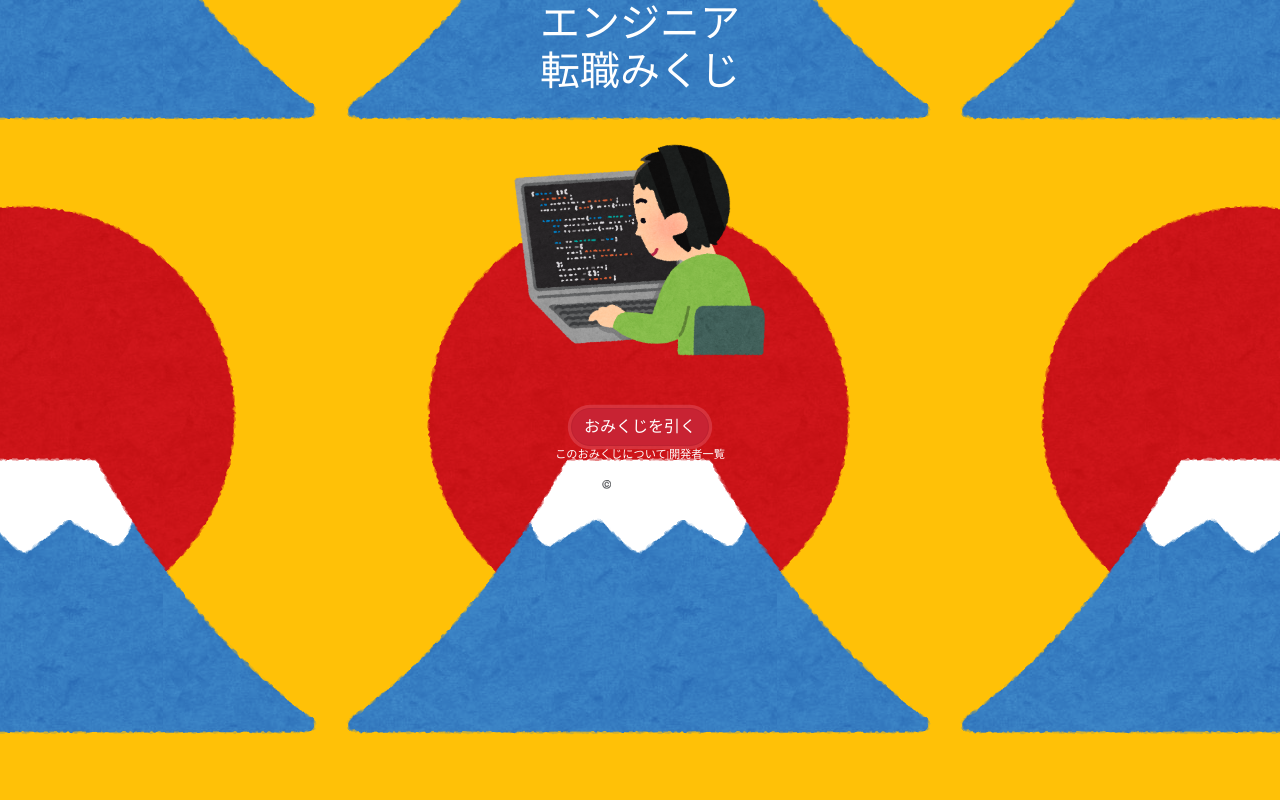
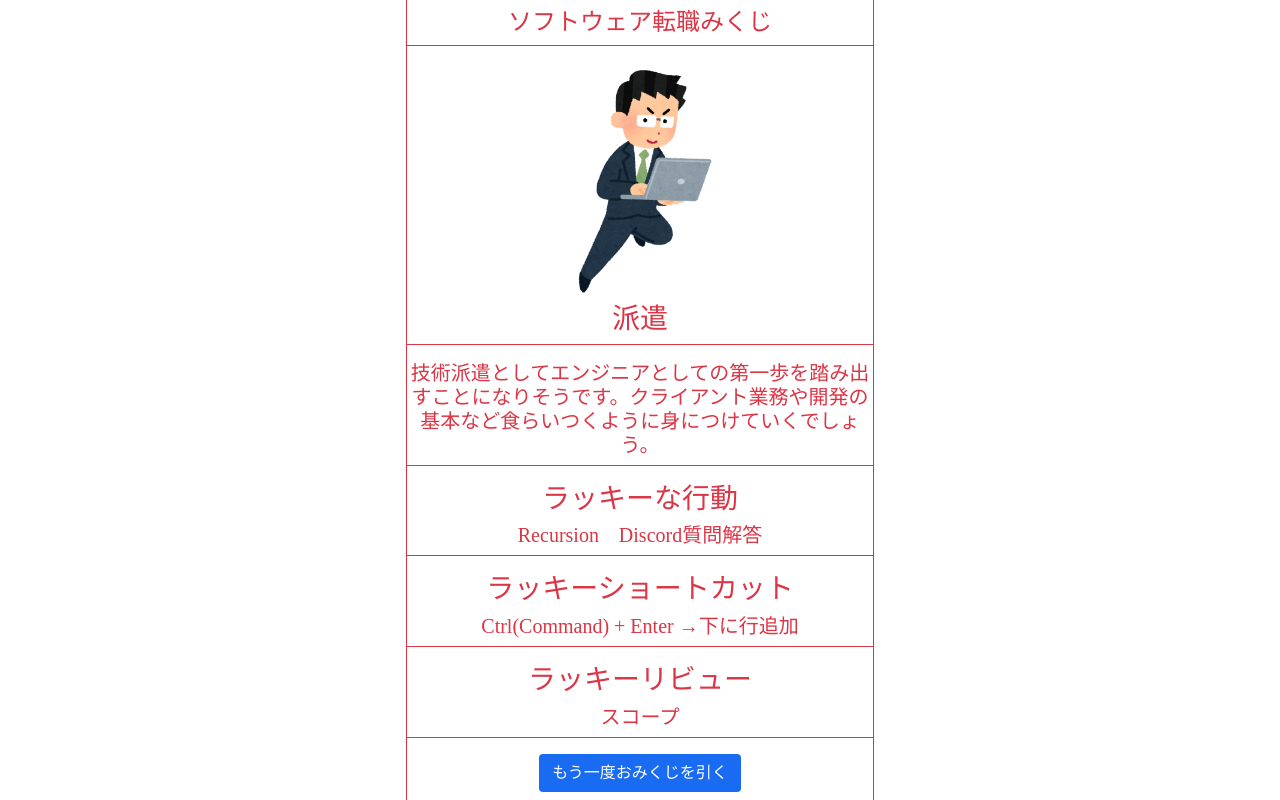
Before and after one commit to recursion-blue-teamdev/Dev_Omikuji, a plain HTML site: page index.html in a window 1280 px wide. Both pictures are taken after a click on the button "おみくじを引く". Shown: the top 800 px of the page. Drawn offline with nearby package versions, Linux system fonts and the light colour scheme.

```diff
--- a/index.html
+++ b/index.html
@@ -11,13 +11,13 @@
   <!-- リセットCSSの読み込み-->
   <link rel="stylesheet" href="styles/destyle.css">
   <!-- Bootstrap CSSの読み込み-->
-  <link rel="stylesheet" href="https://stackpath.bootstrapcdn.com/bootstrap/4.4.1/css/bootstrap.min.css" integrity="sha384-Vkoo8x4CGsO3+Hhxv8T/Q5PaXtkKtu6ug5TOeNV6gBiFeWPGFN9MuhOf23Q9Ifjh" crossorigin="anonymous">
+  <link href="https://cdn.jsdelivr.net/npm/bootstrap@5.0.2/dist/css/bootstrap.min.css" rel="stylesheet" integrity="sha384-EVSTQN3/azprG1Anm3QDgpJLIm9Nao0Yz1ztcQTwFspd3yD65VohhpuuCOmLASjC" crossorigin="anonymous">
   <!-- CSSの読み込み-- -->
   <link rel="stylesheet" href="styles/styles.css">
   <title>ソフトウェア開発みくじ</title>
   <style>
     body {
-      background-image: url("images/syougatsu_hatsuhinode_fujisan.png") ;
+      background-image: url("images/syougatsu_hatsuhinode_fujisan.png") no-repeat;
       background-position: center 10rem;
       color: white;
     }
@@ -29,7 +29,7 @@
   </header>
   <div>
     <!-- top page -->
-    <div id="top-page" class="vh-80 d-flex justify-content-center align-items-center flex-column">
+    <div id="top-page" class="vh-100 d-flex justify-content-center align-items-center flex-column">
       <section>
         <div>
           <div class="text-center">
@@ -38,7 +38,7 @@
             <!-- <img src="images/syougatsu2_omijikuji2.png" class="light m-4 omikuji-img"> -->
           </div>
           <div class="d-flex justify-content-center align-items-center pt-3">
-            <button id="draw-omikuji" type="button" class="btn btn-danger rounded-pill">
+            <button id="draw-omikuji" type="button" class="btn btn-danger rounded-pill" onclick="drawOmikuji(); event.preventDefault()">
               おみくじを引く
             </button>
           </div>
--- a/scripts/createOmikujiPage.js
+++ b/scripts/createOmikujiPage.js
@@ -33,7 +33,7 @@
             <button id="re-draw-omikuji" type="button" class="btn btn-danger rounded yuji-syuku">もう一度おみくじを引く</button>
             <button onclick=”location.href=’https://twitter.com/share?ref_src=twsrc%5Etfw’” class="twitter-share-button" data-show-count="false">Twitterでシェア</a>
 <script async src="https://platform.twitter.com/widgets.js" charset="utf-8"></script>
-            </button>s
+            </button>
         </div>
     </div>
     `;
--- a/scripts/main.js
+++ b/scripts/main.js
@@ -33,3 +33,51 @@
     displayBlock(config.topPage);
     config.omikujiPage.innerHTML = '';
 }
+
+function drawOmikuji(){
+    let omikuji = new Omikuji();
+    goToOmikujiPage(omikuji);
+}
+
+function createOmikujiPage(omikuji){
+    const container = document.createElement('div');
+    container.classList.add('p-3','box-width');
+
+    const omikujiFrame = document.createElement('div');
+    omikujiFrame.classList.add('bg-white','d-flex','justify-content-center','align-items-center','flex-column','my-2');
+
+    omikujiFrame.innerHTML = `
+    <div class="border border-danger ">
+        <div class="pt-3">
+            <h4 class="text-danger text-center yuji-syuku">ソフトウェア転職みくじ</h4>
+        </div>
+        <div class="text-center border-top  border-danger pt-3">
+            <img src="images/${omikuji.fileNameOfImage}" class="omikuji-img">
+            <h3 class="text-danger text-center yuji-syuku">${omikuji.fortune}</h3>
+        </div>
+        <div class="border-top  border-danger pt-3">
+            <h5 class="text-danger text-center yuji-syuku">${omikuji.description}</h5>
+        </div>
+        <div class="border-top  border-danger pt-3">
+            <h3 class="text-danger text-center yuji-syuku">ラッキーな行動</h3>
+            <h5 class="text-danger text-center yuji-syuku">${omikuji.luckyAction}</h5>
+        </div>
+        <div class="border-top  border-danger pt-3">
+            <h3 class="text-danger text-center yuji-syuku">ラッキーショートカット</h3>
+            <h5 class="text-danger text-center yuji-syuku">${omikuji.luckyShortcut}</h5>
+        </div>
+        <div class="border-top  border-danger pt-3">
+            <h3 class="text-danger text-center yuji-syuku">ラッキーリビュー</h3>
+            <h5 class="text-danger text-center yuji-syuku">${omikuji.luckyReview}</h5>
+        </div>
+        <div class="border-top border-danger text-center align-items-center py-3">
+            <button id="re-draw-omikuji" type="button" class="btn rounded yuji-syuku">もう一度おみくじを引く</button>
+        </div>
+    </div>
+    `;
+    omikujiFrame.querySelector('#re-draw-omikuji').addEventListener('click', function(){backToTopPage();});
+
+    container.append(omikujiFrame);
+
+    return container;
+}
--- a/styles/styles.css
+++ b/styles/styles.css
@@ -29,6 +29,9 @@
 .omikuji-img {
   height: 15rem;
 }
+.box-width{
+  width: 500px;
+}
 
 /* developers.html */
 
@@ -38,6 +41,9 @@
 }
 .summary-box{
   width: 200px;
+}
+h3{
+  font-size: 1.75rem;
 }
 h4{
   font-size: 1.5rem;
@@ -62,6 +68,9 @@
 .box-bg-color{
   background-color: var(--color-white);
 }
+ul{
+  padding-left: 0px;
+}
 
 /* Effect */
 a,a:hover,a:visited {
```
Also changed, not shown: developers.html (+1 -1 lines).
